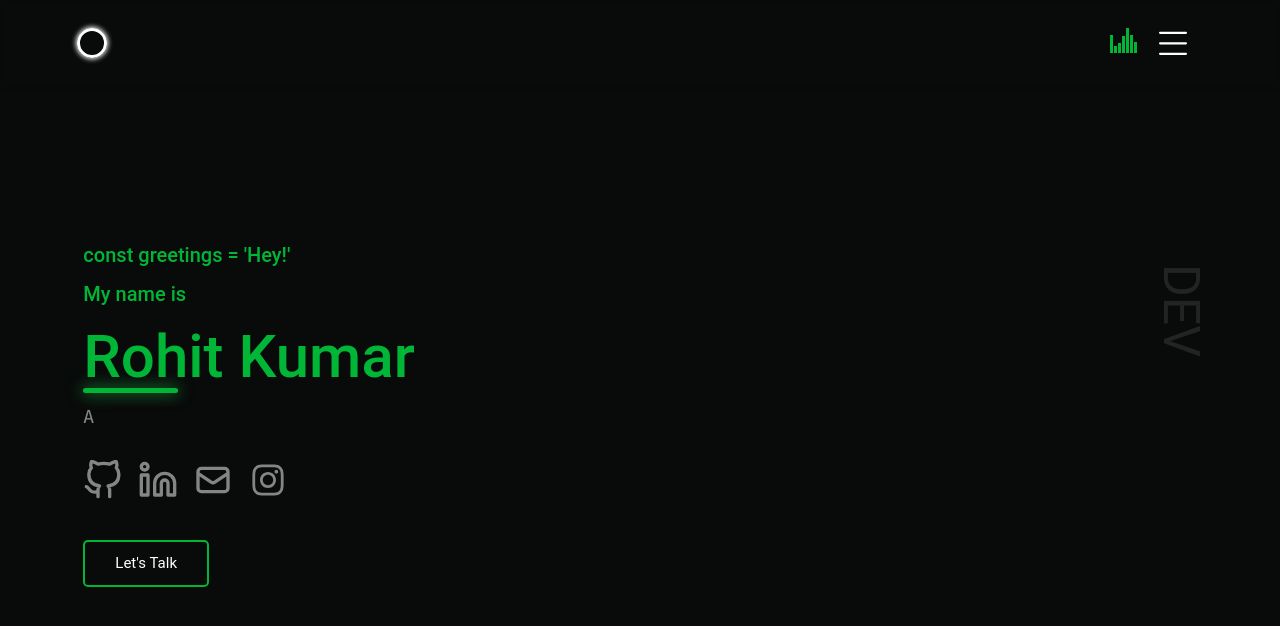
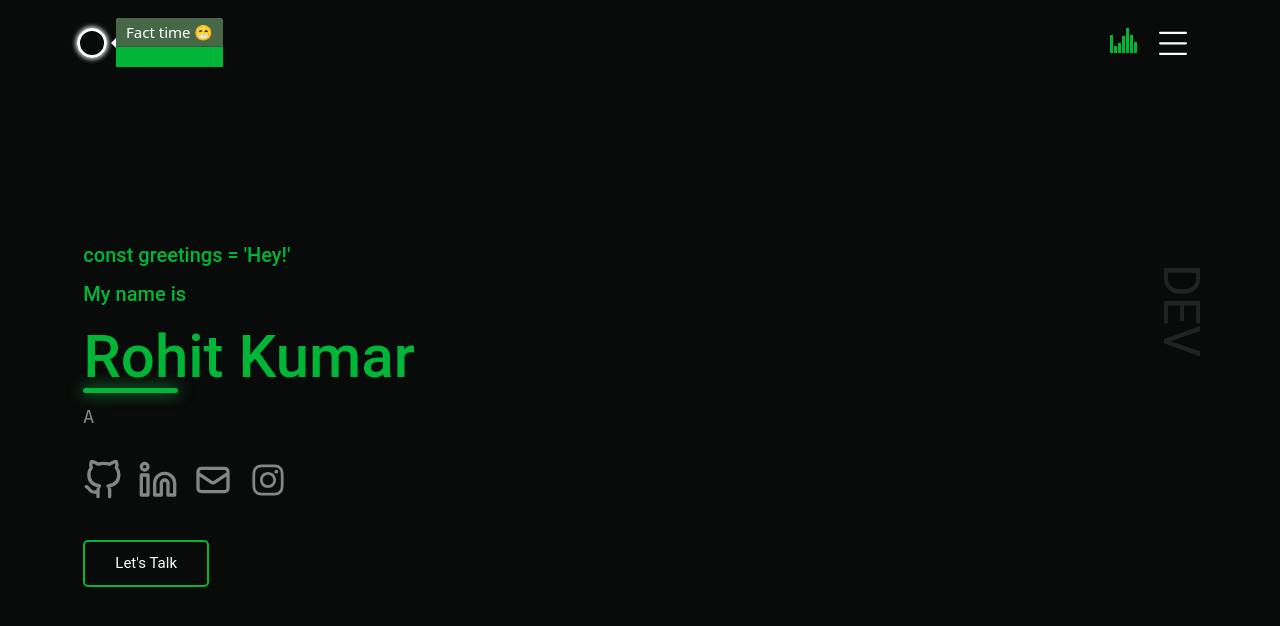
Before and after one commit to Rohit22-dev/My-website, a React (Create React App) app: page / in a window 1280 px wide. Both pictures are taken after a click on the element 91 px from the left and 42 px from the top of the page. Shown: the top 626 px of the page. Built offline with nearby package versions, Linux system fonts and the light colour scheme; no server answers.

Commit message:
Added popover

```diff
--- a/package.json
+++ b/package.json
@@ -13,12 +13,12 @@
     "react": "^18.2.0",
     "react-animated-cursor": "^2.5.1",
     "react-audio-player": "^0.17.0",
+    "react-bootstrap": "^2.5.0",
     "react-dom": "^18.2.0",
     "react-icons": "^4.4.0",
     "react-scripts": "5.0.1",
     "react-scroll": "^1.8.7",
     "react-spinners": "^0.13.4",
-    "sass": "^1.54.8",
     "use-sound": "^4.0.1",
     "web-vitals": "^2.1.4"
   },
--- a/src/components/Header/Header.css
+++ b/src/components/Header/Header.css
@@ -85,10 +85,6 @@
 }
 .threeLines.active .el:before {
   transform: rotate(135deg) translate(-1rem, 1rem) scale(1.2, 1.2);
-}
-
-.react-audio-player{
-  color: red;
 }
 
 /* audio bars */
@@ -180,3 +176,14 @@ p:hover,p:focus{
 a {
   text-decoration: none;
 }
+
+.popover-header{
+  color: white;
+  background-color: rgb(70, 104, 70);
+  font-size: 1.5rem;
+}
+.popover-body{
+  color: white;
+  background-color: var(--green);
+  font-size: 1rem;
+}
--- a/src/components/Header/Header.jsx
+++ b/src/components/Header/Header.jsx
@@ -1,11 +1,15 @@
-import { useState, useRef } from "react";
+import { useState, useRef, useEffect } from "react";
 import "./Header.css";
 import song from "../../Night-in-Venice.mp3";
 import { Link } from "react-scroll";
+import axios from "axios";
+import OverlayTrigger from "react-bootstrap/OverlayTrigger";
+import Popover from "react-bootstrap/Popover";
 
 const Header = () => {
   const [isActive, setIsActive] = useState(false);
   const [isPlaying, setIsplaying] = useState(false);
+  const [facts, setFacts] = useState("");
 
   const myRef = useRef();
 
@@ -23,6 +27,28 @@ const Header = () => {
   };
 
   const x = isPlaying ? "bar start" : "bar";
+
+  const fact = async () => {
+    await axios
+      .get("https://api.api-ninjas.com/v1/facts?limit=1", {
+        headers: {
+          "X-Api-Key": "EpGaTDmfVkPlCthUtz/2+A==daO8XNlOCyZ8bOkU",
+        },
+      })
+      .then((res) => {
+        setFacts(res.data[0].fact)
+      });
+  };
+  useEffect(() => {
+    fact();
+  }, []);
+
+  const popover = (
+    <Popover id="popover-basic">
+      <Popover.Header as="h3">Fact time 😁</Popover.Header>
+      <Popover.Body>{facts}</Popover.Body>
+    </Popover>
+  );
 
   return (
     <>
@@ -46,7 +72,9 @@ const Header = () => {
       </div>
       <div className="Header col-12">
         <div className="h-left">
-          <div className="h-logo"></div>
+          <OverlayTrigger trigger="click" placement="right" overlay={popover}>
+            <div className="h-logo"> </div>
+          </OverlayTrigger>
         </div>
 
         <div className="h-right d-flex align-items-center justify-content-center">
```
Also changed, not shown: 1 other file (tests, documents, lock files or other folders).
